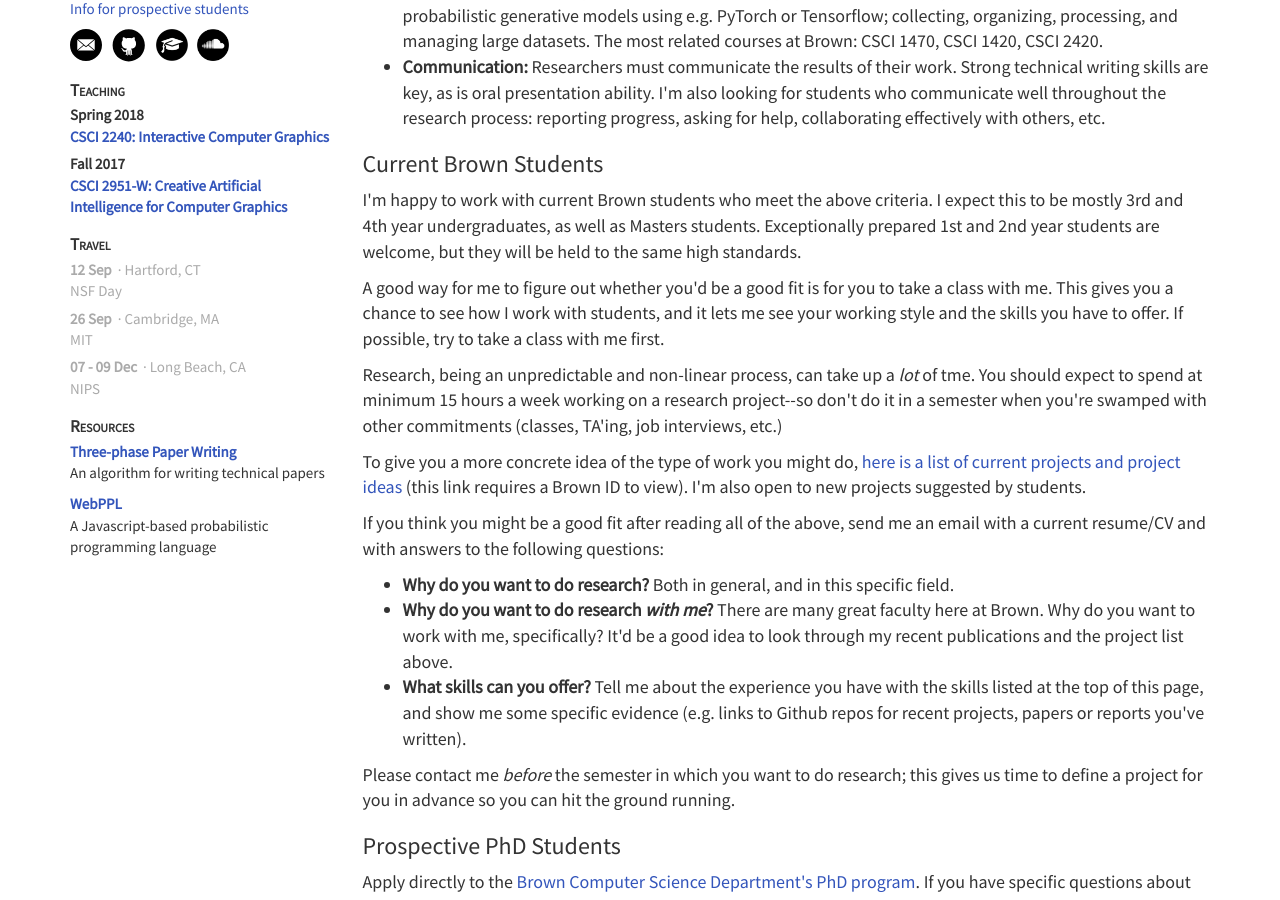
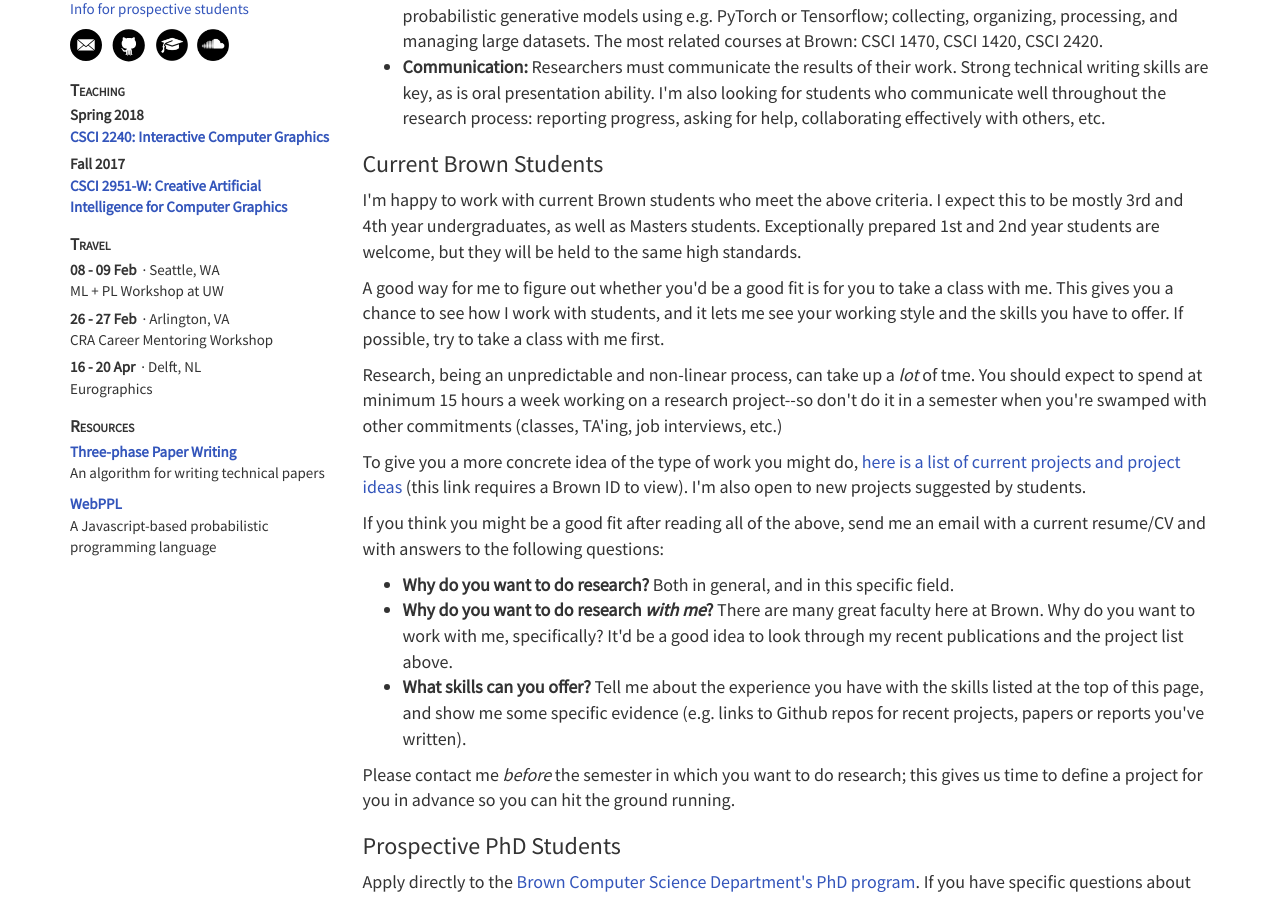
Before and after one commit to dritchie/dritchie.github.io, a Jekyll site: the page built from prospective_students.html, in a window 1280 px wide and 900 px high, scrolled down 563 px. Built offline with Jekyll 4.4.1, drawn with Linux system fonts in a browser that asks for light colours.

Commit message:
Update travel for new semester.

```diff
--- a/_data/travel.json
+++ b/_data/travel.json
@@ -55,6 +55,27 @@
 			"enddate": "2017-12-09",
 			"event": "NIPS",
 			"location": "Long Beach, CA"
-		}
+		},
+
+		{
+			"startdate": "2018-02-08",
+			"enddate": "2018-02-09",
+			"event": "ML + PL Workshop at UW",
+			"location": "Seattle, WA"
+		},
+
+		{
+			"startdate": "2018-02-26",
+			"enddate": "2018-02-27",
+			"event": "CRA Career Mentoring Workshop",
+			"location": "Arlington, VA"
+		},
+
+		{
+			"startdate": "2018-04-16",
+			"enddate": "2018-04-20",
+			"event": "Eurographics",
+			"location": "Delft, NL"
+		},
 	]
 }
```
